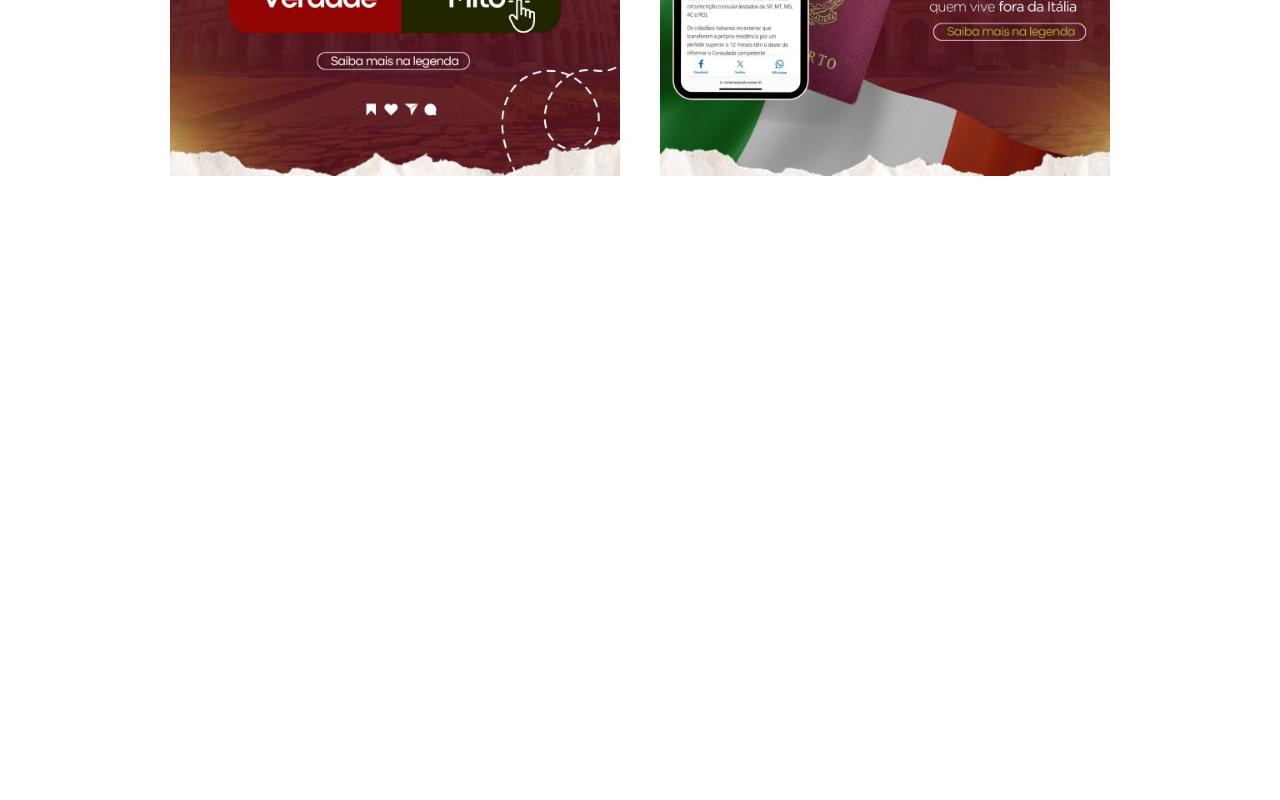
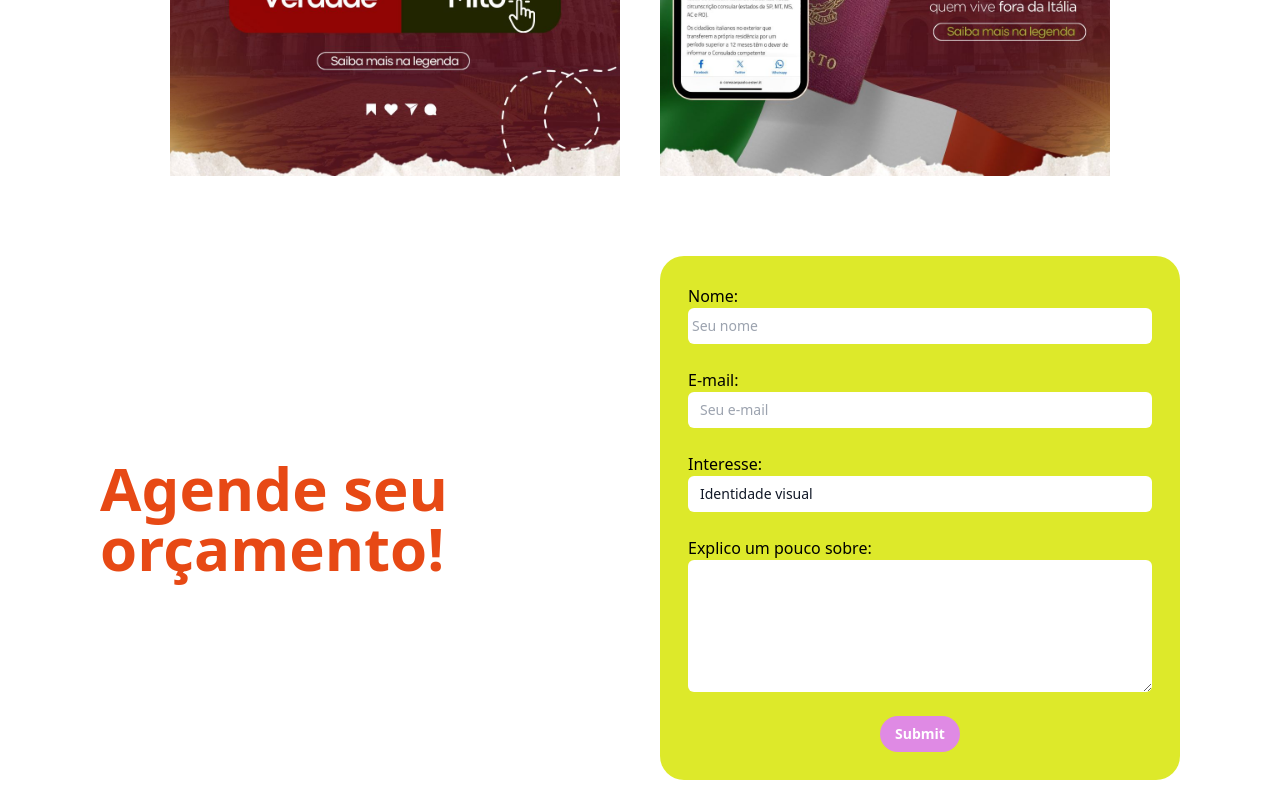
Before and after one commit to rennegomes/memorize, a Next.js app: page / in a window 1280 px wide. Shown: the part 3772-4572 px from the top of the page. Before the commit the page ends 3968 px from the top, so only its background shows below. Built offline with nearby package versions, Linux system fonts and the light colour scheme.

Commit message:
created contato

```diff
--- a/app/components/apresentacao.tsx
+++ b/app/components/apresentacao.tsx
@@ -7,16 +7,16 @@ export function Apresentacao (){
                 </div>
                 <div className="bg-white/50 p-2 rounded-md backdrop:blur-3xl px-5">
                     <p className="text-justify">
-                        <strong>Olá</strong> , me chamo <strong>Emily</strong>, sou o design gráfico da <strong>Memorize</strong>. <br></br>
+                        <strong>Olá</strong> , me chamo <strong>Emily</strong>, sou o design gráfico da <strong>Memorize</strong>. <br />
                         A designer certa para o seu projeto. Sou apaixonada por artes gráficas desde os 13 anos, me encontrei de verdade nesse
                         segmento quando a minha mãe resolveu empreender e precisou desse serviço que eu já estava estudando, e acabei <strong>me
-                        apaixonando pelas criações de identidade visual</strong><br></br><br></br>
-                        Como cheguei até aqui?<br></br>
+                        apaixonando pelas criações de identidade visual</strong><br /><br />
+                        Como cheguei até aqui?<br />
                         Bem, antes de tudo cursei enfermagem, mas a vida me trouxe exatamente para onde eu sempre deveria estar. O perfil de
                         inicio era o <strong>creative dreams</strong>, mas depois de muito tempo, tive a percepção de que <strong>precisava</strong> colocar um pouco mais de
-                        mim na empresa. Fazendo assim, tornar-se algo mais <strong>memorável e único</strong>. Assim como as marcas que já passaram por aqui.<br></br><br></br>
+                        mim na empresa. Fazendo assim, tornar-se algo mais <strong>memorável e único</strong>. Assim como as marcas que já passaram por aqui.<br /><br />
                         Todas as minhas experiências foram fundamentais para conhecer ainda mais sobre o empreendedorismo e entregar a você
-                        o que você realmente deseja. UMA MARCA<br></br><br></br>
+                        o que você realmente deseja. UMA MARCA<br /><br />
                         Vamos ser uma parceria inesquecivél
                     </p>
                 </div>
--- /dev/null
+++ b/app/components/contato.tsx
@@ -0,0 +1,33 @@
+export function Contato(){
+    return(
+        <div className="flex justify-center mt-10">
+            <div className="grid gap-10 max-w-[1080px] w-full items-center m-5 lg:grid-cols-2">
+                <div>
+                    <h1 className="text-[#E74915] text-5xl max-md:text-center lg:text-6xl font-extrabold">
+                    Agende seu <br /> orçamento!
+                    </h1>
+                </div>
+                <div className="bg-[#DDE92A] p-2 rounded-3xl">
+                    <form action="" className="flex flex-col justify-center m-5">
+                        <label htmlFor="nome">Nome:</label>
+                        <input type="text" id="nome" name="nome" placeholder="Seu nome" className="block min-w-0 rounded-md grow py-1.5 pr-3 pl-1 text-base text-gray-900 placeholder:text-gray-400 outline-1 -outline-offset-1 focus:outline-[#E74915] sm:text-sm/6" /><br />
+
+                        <label htmlFor="email">E-mail:</label>
+                        <input type="email" id="email" name="email" placeholder="Seu e-mail" className="block w-full rounded-md bg-white px-3 py-1.5 text-base text-gray-900 outline-1 -outline-offset-1 outline-gray-300 placeholder:text-gray-400 focus:outline-2 focus:-outline-offset-2 focus:outline-[#E74915] sm:text-sm/6" /><br />
+
+                        <label htmlFor="interesse">Interesse:</label>
+                            <select id="interesse"name="interesse" className="col-start-1 row-start-1 w-full appearance-none rounded-md bg-white py-1.5 pr-8 pl-3 text-base text-gray-900 outline-1 -outline-offset-1 outline-gray-300 focus:outline-2 focus:-outline-offset-2 focus:outline-[#E74915] sm:text-sm/6">
+                                <option>Identidade visual</option>
+                                <option>Midia social</option>
+                            </select><br />
+
+                        <label htmlFor="mensagem">Explico um pouco sobre:</label>
+                        <textarea name="mensagem" id="mensagem" rows="5" className="block w-full rounded-md bg-white px-3 py-1.5 text-base text-gray-900 outline-1 -outline-offset-1 outline-gray-300 placeholder:text-gray-400 focus:outline-2 focus:-outline-offset-2 focus:outline-[#E74915] sm:text-sm/6" ></textarea><br />
+
+                        <input type="submit" className="bg-[#DF8AE4] p-2 w-20 self-center rounded-full px-3 py-2 text-sm font-semibold text-white shadow-xs hover:bg-indigo-500 focus-visible:outline-2 focus-visible:outline-offset-2 focus-visible:outline-indigo-600" />
+                    </form>
+                </div>
+            </div>
+        </div>
+    )
+}
--- a/app/page.tsx
+++ b/app/page.tsx
@@ -2,6 +2,7 @@ import { Apresentacao } from "./components/apresentacao";
 import { Beneficios } from "./components/beneficios";
 import { Header } from "./components/cabecalho";
 import { Chamariz } from "./components/chamariz";
+import { Contato } from "./components/contato";
 import { Projetos } from "./components/projetos";
 import { Saudacoes } from "./components/saudacoes";
 
@@ -15,6 +16,7 @@ export default function Home() {
       <Beneficios />
       <Projetos titulo="Projetos" subtitulo="Identidade visual" primeiraFoto="/identidade1.png" segundaFoto="/identidade2.png" />
       <Projetos titulo="Projetos" subtitulo="Midias sociais" primeiraFoto="/social1.jpg" segundaFoto="/social2.jpg" />
+      <Contato />
     </div>
   )
 }
```
